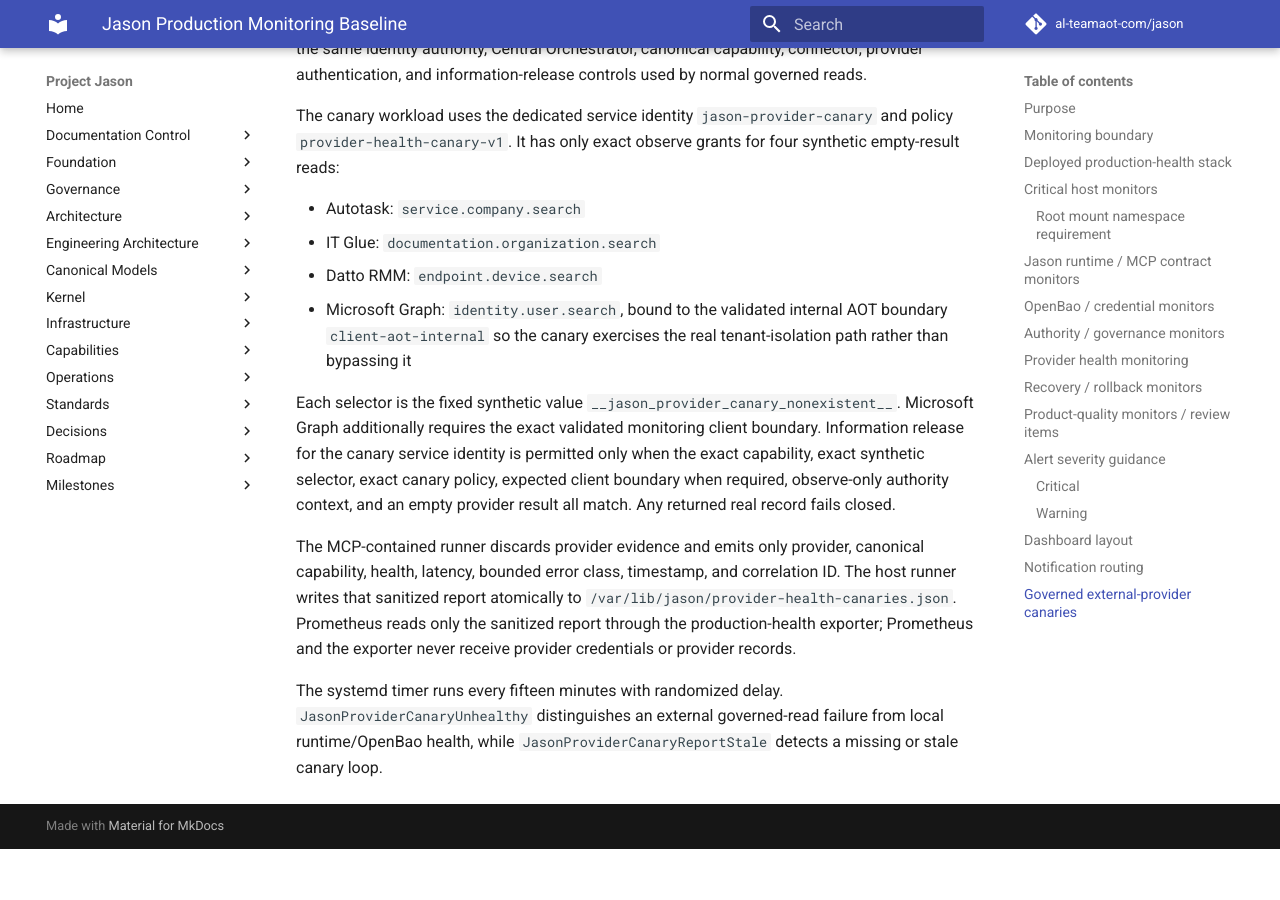
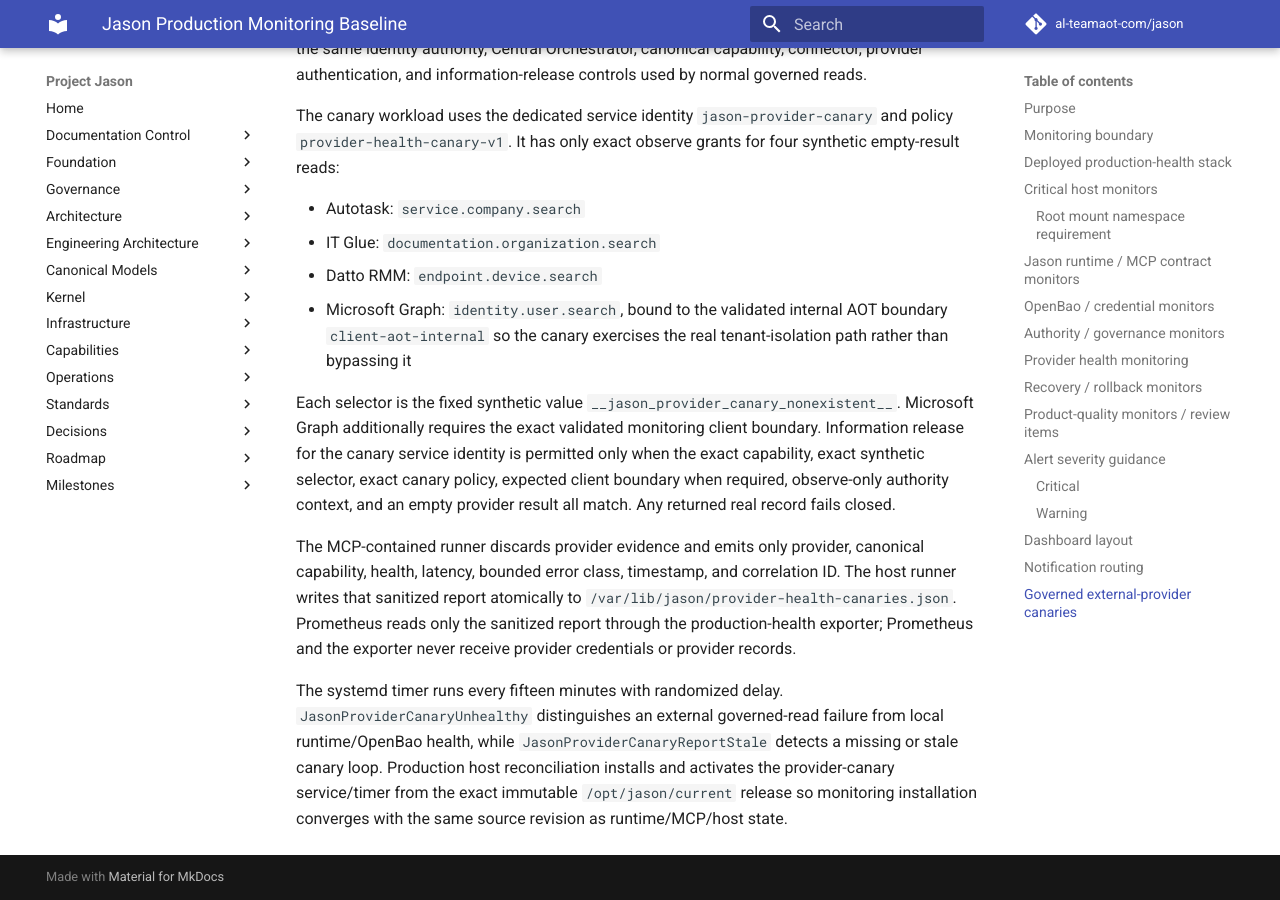
Before and after one commit to al-teamaot-com/jason, an MkDocs documentation site: the page built from docs/operations/Jason-Production-Monitoring-Baseline.md, in a window 1280 px wide and 900 px high, scrolled down 7042 px. Built offline with MkDocs 1.6.1 and Material for MkDocs 9.7.7, drawn with Linux system fonts in a browser that asks for light colours; comment, search, counter and statistics services are not loaded; before the commit the page ends 7891 px from its top, so only the background shows below that.

Commit message:
Document provider canary host convergence

```diff
--- a/docs/operations/Jason-Production-Monitoring-Baseline.md
+++ b/docs/operations/Jason-Production-Monitoring-Baseline.md
@@ -200,3 +200,4 @@ Each selector is the fixed synthetic value `__jason_provider_canary_nonexistent_
 The MCP-contained runner discards provider evidence and emits only provider, canonical capability, health, latency, bounded error class, timestamp, and correlation ID. The host runner writes that sanitized report atomically to `/var/lib/jason/provider-health-canaries.json`. Prometheus reads only the sanitized report through the production-health exporter; Prometheus and the exporter never receive provider credentials or provider records.
 
 The systemd timer runs every fifteen minutes with randomized delay. `JasonProviderCanaryUnhealthy` distinguishes an external governed-read failure from local runtime/OpenBao health, while `JasonProviderCanaryReportStale` detects a missing or stale canary loop.
+Production host reconciliation installs and activates the provider-canary service/timer from the exact immutable `/opt/jason/current` release so monitoring installation converges with the same source revision as runtime/MCP/host state.
```
